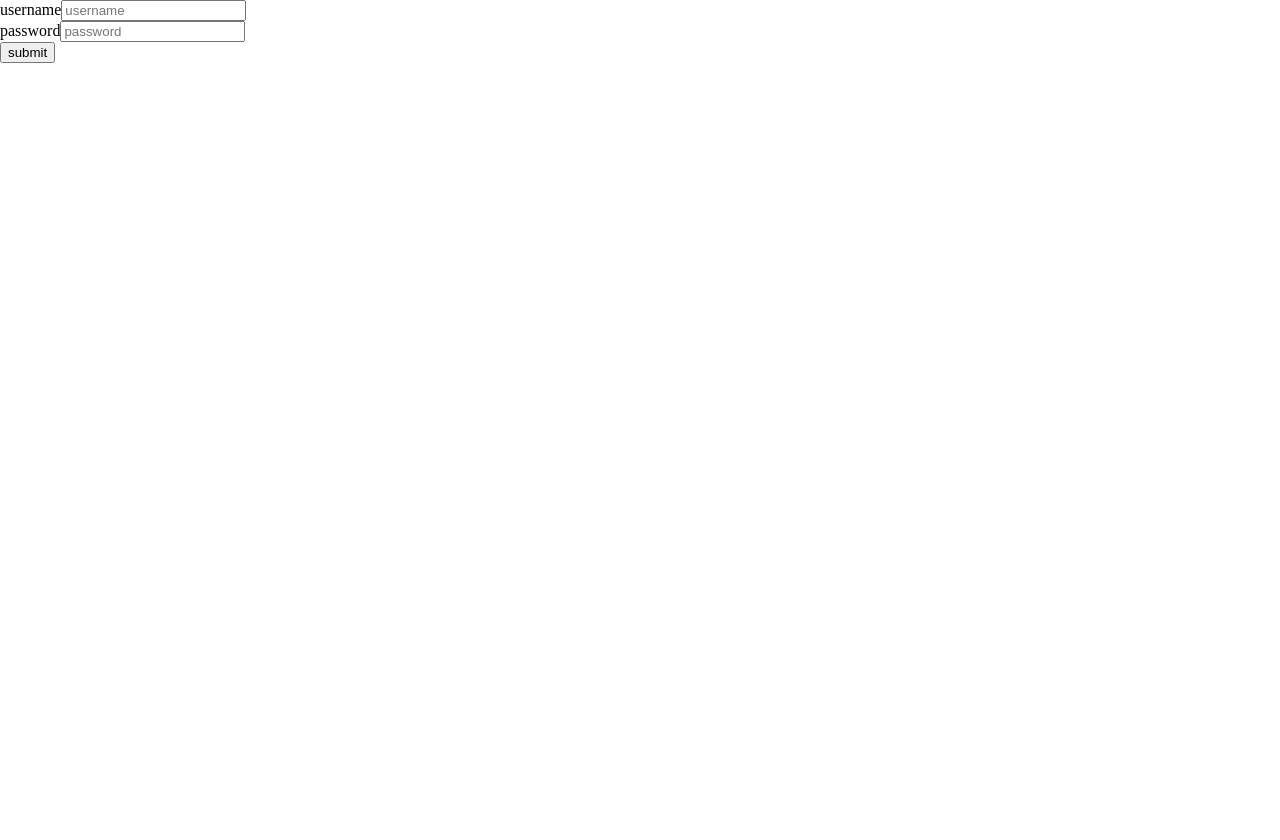
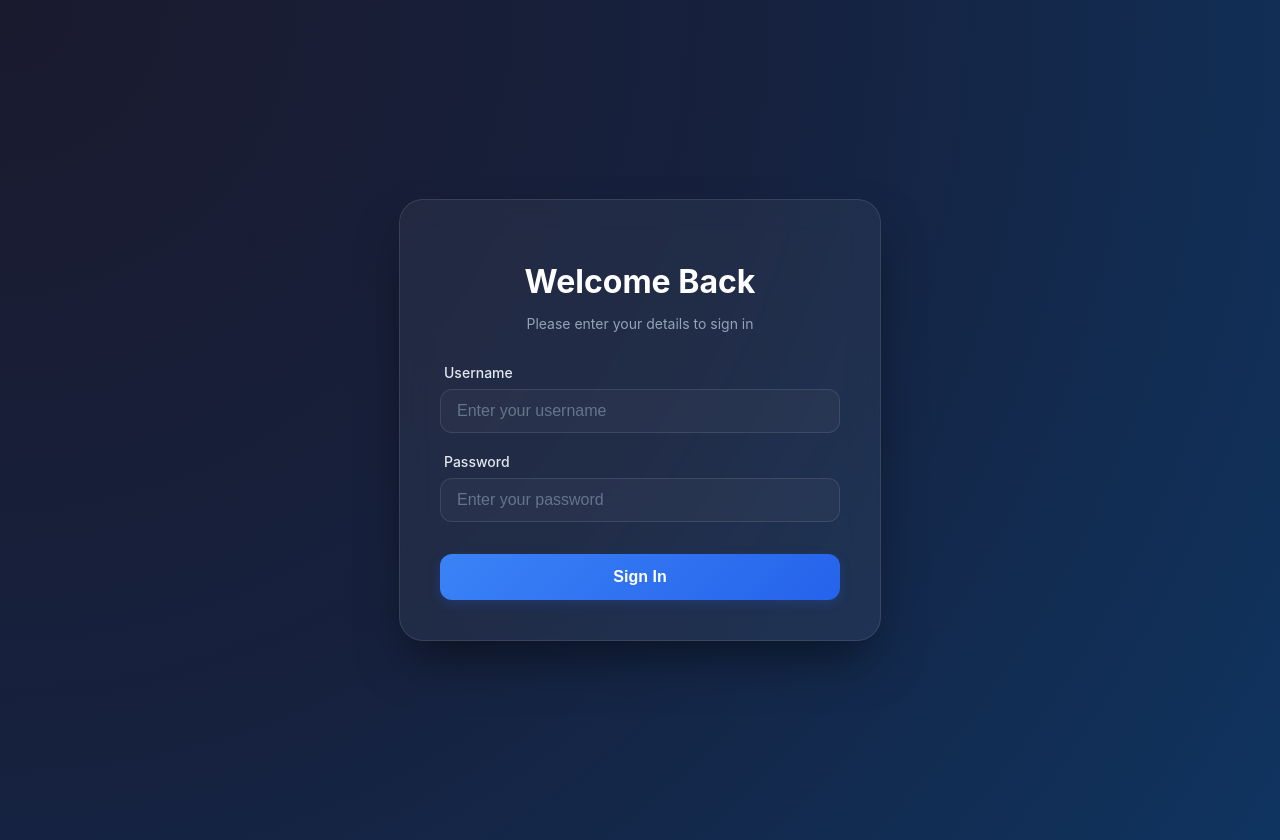
Before and after one commit to shravanbhandari524-lang/slfront, a React (Vite) app: page /login in a window 1280 px wide. Before the commit the page ends 800 px from the top, so only its background shows below. Built offline with nearby package versions, Linux system fonts and the light colour scheme.

Commit message:
loginstyle

```diff
--- a/src/login/Login.jsx
+++ b/src/login/Login.jsx
@@ -3,6 +3,8 @@ import { useNavigate } from "react-router-dom";
 import { getRole } from "../services/decodeToken.js";
 import { useContext } from "react";
 import { Rcont } from "../context/Rcontext.jsx";
+import styles from "../modular_css/Login.module.css";
+
 export default function Login() {
   const navigate = useNavigate();
   const [username, setUsername] = useState("");
@@ -11,7 +13,7 @@ export default function Login() {
 
   const handleSubmit = async (e) => {
     e.preventDefault();
-    console.log("hoi");
+    console.log("Login attempt...");
 
     try {
       const res = await fetch("http://localhost:8080/auth/login", {
@@ -33,34 +35,49 @@ export default function Login() {
           navigate("/ship");
         }
       } else {
-        const errort = await res.text(); // ✅ fixed
+        const errort = await res.text();
         console.log("Server error:", errort);
       }
     } catch (err) {
       console.log("Network error:", err.message);
     }
   };
+
   return (
-    <div>
-      <form onSubmit={handleSubmit}>
-        <div>
-          <label>username</label>
+    <div className={styles.container}>
+      <div className={styles.loginCard}>
+        <h1 className={styles.title}>Welcome Back</h1>
+        <p className={styles.subtitle}>Please enter your details to sign in</p>
+
+        <form className={styles.form} onSubmit={handleSubmit}>
+          <div className={styles.inputGroup}>
+            <label className={styles.label}>username</label>
             <input
-            placeholder="username"
+              className={styles.input}
+              placeholder="Enter your username"
               value={username}
               onChange={(e) => setUsername(e.target.value)}
+              required
             />
           </div>
-        <div>
-          <label>password</label>
+
+          <div className={styles.inputGroup}>
+            <label className={styles.label}>password</label>
             <input
-            placeholder="password"
+              className={styles.input}
+              type="password"
+              placeholder="Enter your password"
               value={password}
               onChange={(e) => setPassword(e.target.value)}
+              required
             />
           </div>
-        <button type="submit">submit</button>
+
+          <button className={styles.submitBtn} type="submit">
+            Sign In
+          </button>
         </form>
+      </div>
     </div>
   );
 }
--- /dev/null
+++ b/src/modular_css/Login.module.css
@@ -0,0 +1,119 @@
+.container {
+  display: flex;
+  justify-content: center;
+  align-items: center;
+  min-height: 100vh;
+  background: radial-gradient(circle at top left, #1a1a2e 0%, #16213e 50%, #0f3460 100%);
+  font-family: 'Inter', -apple-system, BlinkMacSystemFont, 'Segoe UI', Roboto, sans-serif;
+  padding: 20px;
+}
+
+.loginCard {
+  background: rgba(255, 255, 255, 0.05);
+  backdrop-filter: blur(15px);
+  -webkit-backdrop-filter: blur(15px);
+  border: 1px solid rgba(255, 255, 255, 0.1);
+  border-radius: 24px;
+  padding: 40px;
+  width: 100%;
+  max-width: 400px;
+  box-shadow: 0 25px 50px -12px rgba(0, 0, 0, 0.5);
+  animation: fadeIn 0.8s ease-out;
+}
+
+@keyframes fadeIn {
+  from { opacity: 0; transform: translateY(20px); }
+  to { opacity: 1; transform: translateY(0); }
+}
+
+.title {
+  color: #ffffff;
+  font-size: 2rem;
+  font-weight: 700;
+  margin-bottom: 8px;
+  text-align: center;
+}
+
+.subtitle {
+  color: #94a3b8;
+  font-size: 0.875rem;
+  margin-bottom: 32px;
+  text-align: center;
+}
+
+.form {
+  display: flex;
+  flex-direction: column;
+  gap: 20px;
+}
+
+.inputGroup {
+  display: flex;
+  flex-direction: column;
+  gap: 8px;
+}
+
+.label {
+  color: #e2e8f0;
+  font-size: 0.875rem;
+  font-weight: 500;
+  margin-left: 4px;
+  text-transform: capitalize;
+}
+
+.input {
+  background: rgba(255, 255, 255, 0.03);
+  border: 1px solid rgba(255, 255, 255, 0.1);
+  border-radius: 12px;
+  padding: 12px 16px;
+  color: #ffffff;
+  font-size: 1rem;
+  transition: all 0.3s ease;
+}
+
+.input:focus {
+  outline: none;
+  border-color: #3b82f6;
+  background: rgba(255, 255, 255, 0.07);
+  box-shadow: 0 0 0 4px rgba(59, 130, 246, 0.15);
+}
+
+.input::placeholder {
+  color: #64748b;
+}
+
+.submitBtn {
+  margin-top: 12px;
+  background: linear-gradient(135deg, #3b82f6 0%, #2563eb 100%);
+  color: #ffffff;
+  border: none;
+  border-radius: 12px;
+  padding: 14px;
+  font-size: 1rem;
+  font-weight: 600;
+  cursor: pointer;
+  transition: all 0.3s cubic-bezier(0.4, 0, 0.2, 1);
+  box-shadow: 0 4px 12px rgba(37, 99, 235, 0.2);
+  text-transform: capitalize;
+}
+
+.submitBtn:hover {
+  transform: translateY(-2px);
+  box-shadow: 0 8px 20px rgba(37, 99, 235, 0.3);
+  filter: brightness(1.1);
+}
+
+.submitBtn:active {
+  transform: translateY(0);
+}
+
+/* Responsive adjustments */
+@media (max-width: 480px) {
+  .loginCard {
+    padding: 30px 20px;
+  }
+
+  .title {
+    font-size: 1.75rem;
+  }
+}
```
Also changed, not shown: 1 other file (tests, documents, lock files or other folders). Lines whose indentation alone changed are shown as unchanged.
